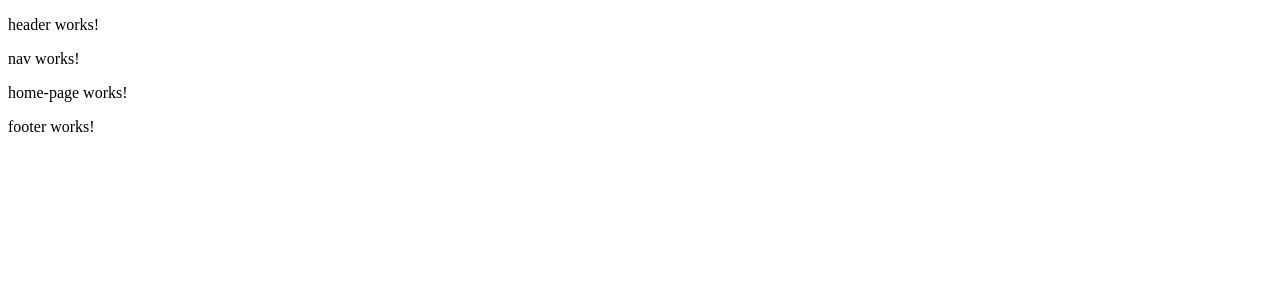
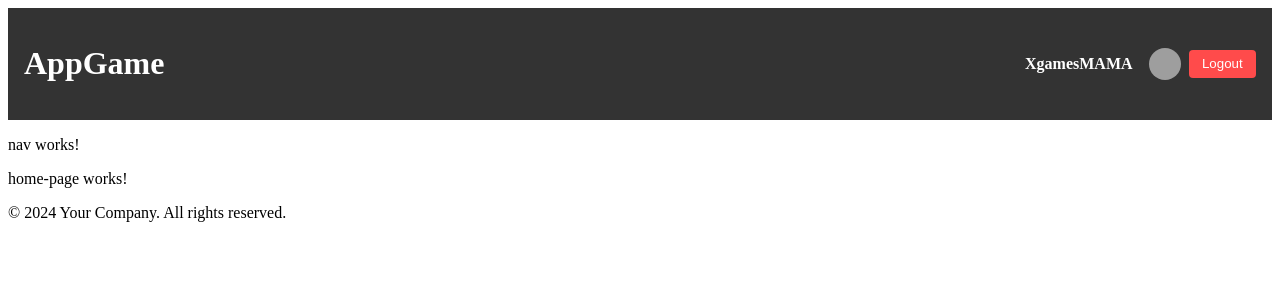
Before and after one commit to w1ls0nM/AppGame, an Angular app: page /homepage in a window 1280 px wide. Shown: the top 300 px of the page. Built offline with nearby package versions, Linux system fonts and the light colour scheme; grey boxes are pictures that could not be loaded.

Commit message:
add static header

```diff
--- a/src/app/app.component.html
+++ b/src/app/app.component.html
@@ -1,4 +1,10 @@
-<app-header/>
-<app-nav/>
-<app-home-page/>
-<app-footer/>
+
+  <app-header/>
+  <app-nav/>
+
+
+  <main>
+    <app-home-page/>
+  </main>
+
+  <app-footer/>
--- a/src/app/components/footer/footer.component.html
+++ b/src/app/components/footer/footer.component.html
@@ -1 +1,3 @@
-<p>footer works!</p>
+<footer>
+    <p>&copy; 2024 Your Company. All rights reserved.</p>
+  </footer>
--- a/src/app/components/header/header.component.html
+++ b/src/app/components/header/header.component.html
@@ -1 +1,11 @@
-<p>header works!</p>
+<header>
+    <div class="header-content">
+      <h1>AppGame</h1>
+
+      <div class="profile-section">
+        <p class="userName">XgamesMAMA</p>
+        <img src="https://img.freepik.com/vecteurs-libre/jeu-astronaute-mignon-joystick-casque-dessin-anime-icone-vectorielle-illustration-science-techno_138676-9648.jpg?semt=ais_hybrid" alt="Profile Icon" class="profile-icon">
+        <button class="logout-button">Logout</button>
+      </div>
+    </div>
+  </header>
--- a/src/app/components/header/header.component.scss
+++ b/src/app/components/header/header.component.scss
@@ -0,0 +1,43 @@
+header {
+    background-color: #333;
+    color: #fff;
+    padding: 1em;
+  }
+
+  .header-content {
+    display: flex;
+    justify-content: space-between;
+    align-items: center;
+  }
+
+  .profile-section {
+    display: flex;
+    align-items: center;
+    gap: 0.5em;
+  }
+
+  .profile-icon {
+    width: 32px;
+    height: 32px;
+    border-radius: 50%;
+  }
+
+  .logout-button {
+    background-color: #ff4b4b;
+    color: #fff;
+    border: none;
+    padding: 0.5em 1em;
+    cursor: pointer;
+    border-radius: 4px;
+  }
+
+  .logout-button:hover {
+    background-color: #ff1f1f;
+  }
+
+  .userName {
+    color: #fff;
+    font-size: 1rem;
+    font-weight: bold;
+    margin-right: 0.5em;
+  }
```
